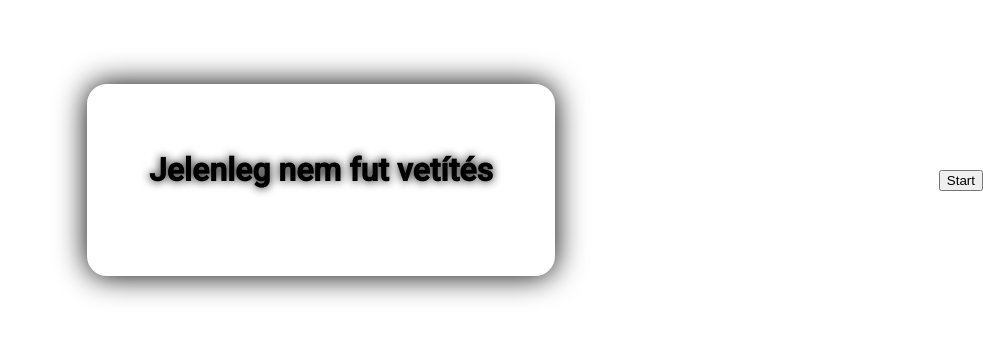
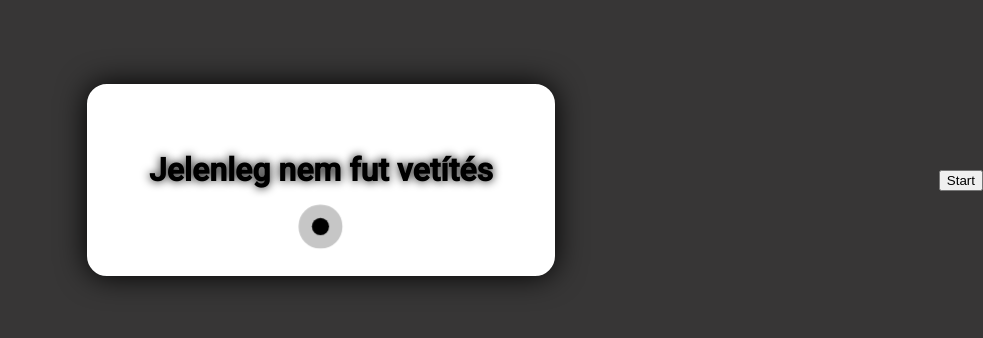
Before and after one commit to csupitytamas/Agilis_viewer, an Angular app in the folder frontend/: page /no-projection in a window 1280 px wide. Shown: the part 220-558 px from the top of the page, without its empty margins (297-1280 px from the left). Built offline with nearby package versions, Linux system fonts and the light colour scheme.

Commit message:
a no-porjection és page number szinének megváltozatatása hogy az egységes fehér stilushoz igazodjon vol3

```diff
--- a/frontend/src/app/components/no-projection/no-projection.component.css
+++ b/frontend/src/app/components/no-projection/no-projection.component.css
@@ -5,7 +5,7 @@
 }
 
 .no-projection-wrapper {
-  background-color: #ffffff;
+  background-color: #373636;
   height: 100vh;
   width: 100vw;
   display: flex;
@@ -50,7 +50,7 @@
 .pulse-dot {
   width: 15px;
   height: 15px;
-  background-color: #ffffff;
+  background-color: #000000;
   border-radius: 50%;
   margin-top: 30px;
   animation: pulse 1.5s infinite;
@@ -60,7 +60,7 @@
 @keyframes pulse {
   0% {
     transform: scale(0.95);
-    box-shadow: 0 0 0 0 rgb(255, 255, 255);
+    box-shadow: 0 0 0 0 rgb(0, 0, 0);
   }
   70% {
     transform: scale(1.2);
--- a/frontend/src/app/components/page-number/page-number.component.css
+++ b/frontend/src/app/components/page-number/page-number.component.css
@@ -4,7 +4,7 @@
   right: 20px;
   background: rgb(255, 255, 255);
   color: #000000;
-  padding: 10px 16px;
+  padding: 20px 26px;
   border-radius: 12px;
   display: flex;
   align-items: center;
@@ -16,6 +16,6 @@
 }
 
 .slide-icon {
-  font-size: 20px;
+  font-size: 25px;
   color: #ffc107;
 }
```
